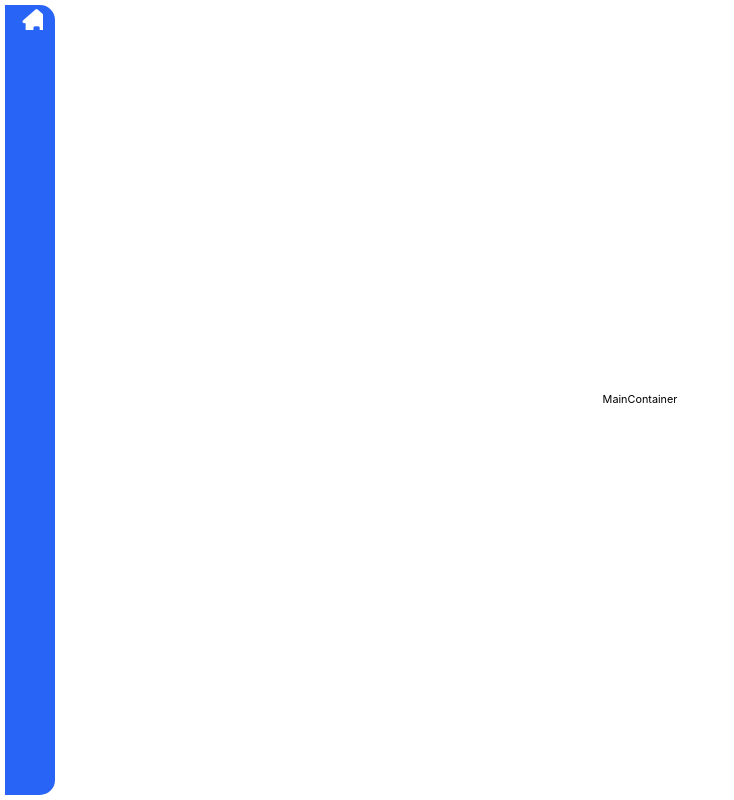
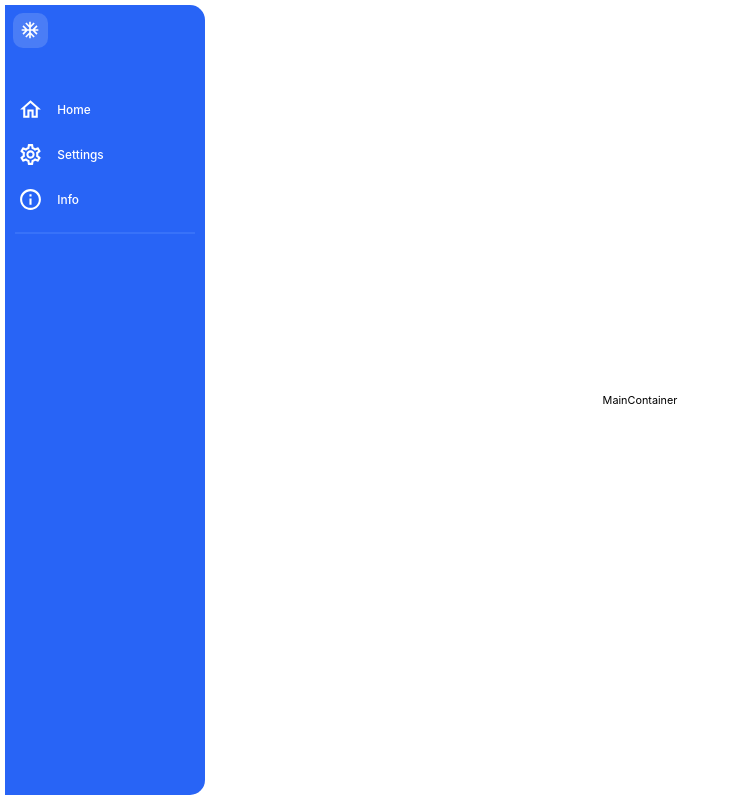
Before and after one commit to Nzone56/DataManagement, a React (Vite) app: page / in a window 1280 px wide. Shown: the whole page, without its empty margins (0-734 px from the left). Built offline with nearby package versions, Linux system fonts and the light colour scheme.

Commit message:
Side Menu scratch done

```diff
--- a/src/components/Menu/SideMenu.styled.tsx
+++ b/src/components/Menu/SideMenu.styled.tsx
@@ -1,27 +1,68 @@
-import { Box, Icon, styled } from "@mui/material";
+import { Box, styled } from "@mui/material";
 
 export const SideMenuContainer = styled(Box)<{ active: boolean }>(
   ({ active }) => ({
+    display: "flex",
+    flexDirection: "column",
     position: "absolute",
     backgroundColor: "#2864f6",
     color: "white",
     borderRadius: "0px 15px 15px 0px",
-    width: active ? "150px" : "50px",
+    width: active ? "200px" : "50px",
     height: "calc(100% - 10px)",
     margin: "5px",
     transition: "width 0.2s ease-in",
   })
 );
 
-export const MenuOption = styled(Box)({
+export const MenuHeader = styled(Box)({
+  marginBottom: "1rem",
+});
+
+export const MenuSection = styled("section")({
+  marginTop: "1rem",
+});
+
+export const MenuHr = styled("hr")({
+  margin: "0px 10px",
+  height: "2px",
+  backgroundColor: "#3872f9",
+});
+
+export const LogoMenu = styled(Box)({
   display: "flex",
   justifyContent: "center",
   alignItems: "center",
-  width: "100%",
+  width: "35px",
+  height: "35px",
+  margin: "7.5px",
+  padding: "7.5px",
+  borderRadius: "10px",
+  backgroundColor: "#4a7df6",
+  "& > svg": {
+    fill: "white", // Cambia el color del relleno del svg
+    width: "100%", // Ajusta el tamaño al del contenedor padre
+    height: "100%", // Ajusta la altura al contenedor
+  },
 });
 
-export const MenuIcon = styled(Icon)({
-  color: "white",
-  fontSize: "25px",
-  padding: "5px",
+export const MenuOption = styled(Box)({
+  display: "flex",
+  justifyContent: "flex-start",
+  alignItems: "center",
+  width: "calc(100% - 25px)",
+  height: "25px",
+  margin: "12.5px 12.5px 20px 12.5px",
+  // ICON STYLES
+  "& > svg": {
+    fill: "white",
+    width: "25px",
+    height: "25px",
+  },
+  // TEXT STYLES
+  "& > span": {
+    marginLeft: "1rem",
+    fontWeight: "500",
+    fontSize: "0.8rem",
+  },
 });
--- a/src/components/Menu/SideMenu.tsx
+++ b/src/components/Menu/SideMenu.tsx
@@ -1,17 +1,48 @@
 import { useState } from "react";
-import { MenuIcon, MenuOption, SideMenuContainer } from "./SideMenu.styled";
+import {
+  LogoMenu,
+  MenuHeader,
+  MenuHr,
+  MenuOption,
+  MenuSection,
+  SideMenuContainer,
+} from "./SideMenu.styled";
+import {
+  HomeOutlined as HomeIcon,
+  SettingsOutlined as SettingsIcon,
+  InfoOutlined as InfoIcon,
+  AcUnitOutlined as AcUnitIcon,
+} from "@mui/icons-material";
 
 export const SideMenu = () => {
-  const [expandedMenu, setExpandedMenu] = useState(false);
+  const [expandedMenu, setExpandedMenu] = useState(true);
+
+  const icons = [
+    { id: 1, component: <HomeIcon />, label: "Home" },
+    { id: 2, component: <SettingsIcon />, label: "Settings" },
+    { id: 3, component: <InfoIcon />, label: "Info" },
+  ];
+
   return (
     <SideMenuContainer
       active={expandedMenu}
-      onMouseEnter={() => setExpandedMenu(true)}
-      onMouseLeave={() => setExpandedMenu(false)}
+      onMouseEnter={() => setExpandedMenu(false)}
+      onMouseLeave={() => setExpandedMenu(true)}
     >
-      <MenuOption>
-        <MenuIcon className="fas fa-home" />
-      </MenuOption>
+      <MenuHeader>
+        <LogoMenu>
+          <AcUnitIcon />
+        </LogoMenu>
+      </MenuHeader>
+      <MenuSection>
+        {icons.map((icon) => (
+          <MenuOption key={icon.id}>
+            {icon.component}
+            {expandedMenu && <span>{icon.label}</span>}
+          </MenuOption>
+        ))}
+      </MenuSection>
+      <MenuHr />
     </SideMenuContainer>
   );
 };
--- a/src/index.css
+++ b/src/index.css
@@ -5,7 +5,6 @@
   padding: 0;
   font-size: 92.5%;
   font-family: Inter, system-ui, Avenir, Helvetica, Arial, sans-serif;
-  line-height: 1.5;
   font-weight: 400;
 
   color-scheme: light dark;
```
